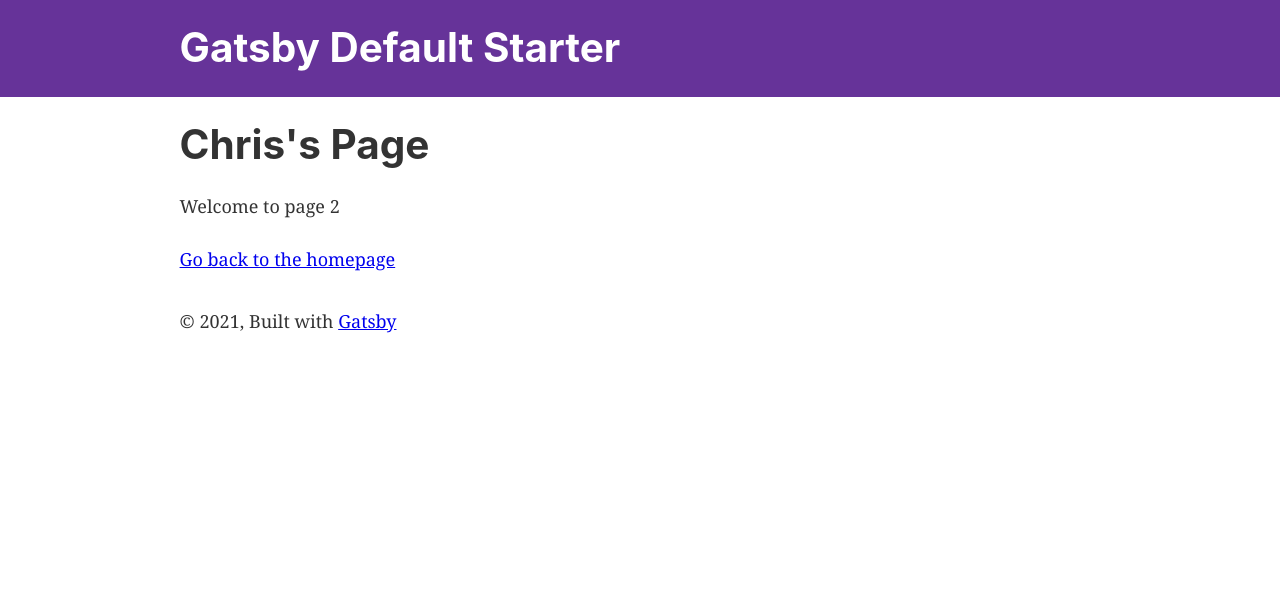
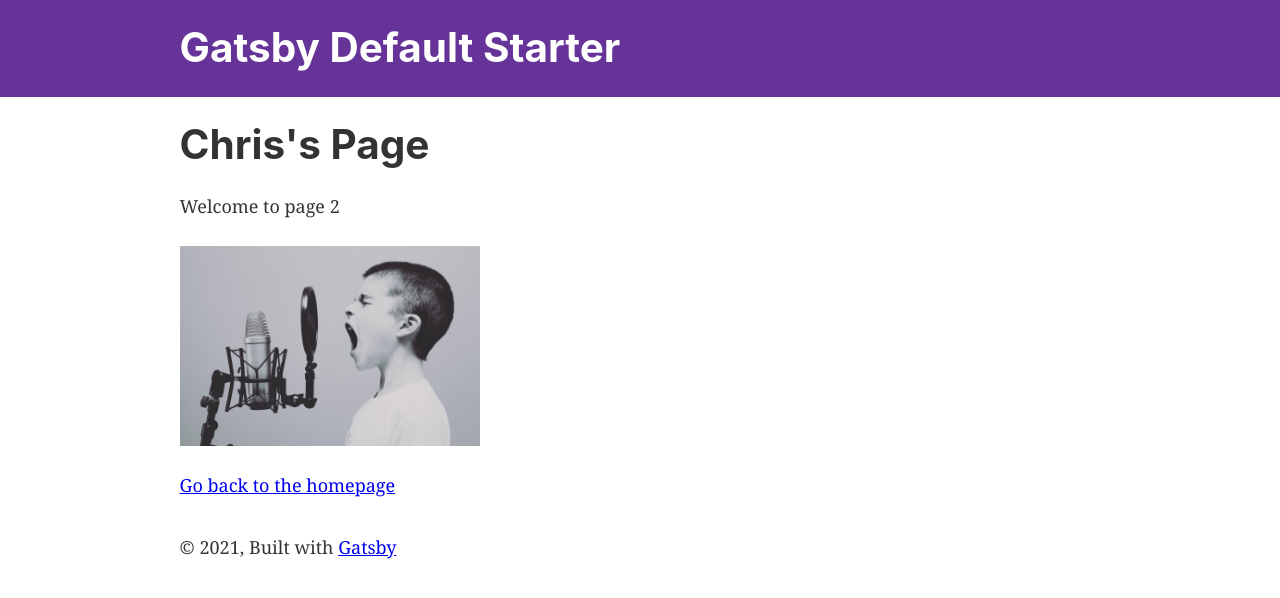
Before and after one commit to Adrian609/gatsby-docs, a Gatsby site: page /chris in a window 1280 px wide. Built offline with nearby package versions, Linux system fonts and the light colour scheme; Gatsby itself is replaced by a stand-in of ours.

Commit message:
completed img component task

```diff
--- /dev/null
+++ b/src/components/img.js
@@ -0,0 +1,36 @@
+import React from "react"
+import { useStaticQuery, graphql } from "gatsby"
+import Image from "gatsby-image"
+
+/*
+ * This component is built using `gatsby-image` to automatically serve optimized
+ * images with lazy loading and reduced file sizes. The image is loaded using a
+ * `useStaticQuery`, which allows us to load the image from directly within this
+ * component, rather than having to pass the image data down from pages.
+ *
+ * For more information, see the docs:
+ * - `gatsby-image`: https://gatsby.dev/gatsby-image
+ * - `useStaticQuery`: https://www.gatsbyjs.com/docs/use-static-query/
+ */
+
+const Img = () => {
+  const data = useStaticQuery(graphql`
+    query {
+      placeholderImage: file(relativePath: { eq: "scream.jpg" }) {
+        childImageSharp {
+          fluid(maxWidth: 300) {
+            ...GatsbyImageSharpFluid
+          }
+        }
+      }
+    }
+  `)
+
+  if (!data?.placeholderImage?.childImageSharp?.fluid) {
+    return <div>Picture not found</div>
+  }
+
+  return <Image fluid={data.placeholderImage.childImageSharp.fluid} />
+}
+
+export default Img
--- a/src/pages/chris.js
+++ b/src/pages/chris.js
@@ -1,5 +1,6 @@
 import React from "react"
 import { Link } from "gatsby"
+import Img from "../components/img"
 
 import Layout from "../components/layout"
 import SEO from "../components/seo"
@@ -9,6 +10,9 @@
     <SEO title="Page two" />
     <h1>Chris's Page</h1>
     <p>Welcome to page 2</p>
+    <div style={{ maxWidth: `300px`, marginBottom: `1.45rem` }}>
+      <Img />
+    </div>
     <Link to="/">Go back to the homepage</Link>
   </Layout>
 )
```
Also changed, not shown: src/images/my-img.png (added), src/images/scream.jpg (added).
